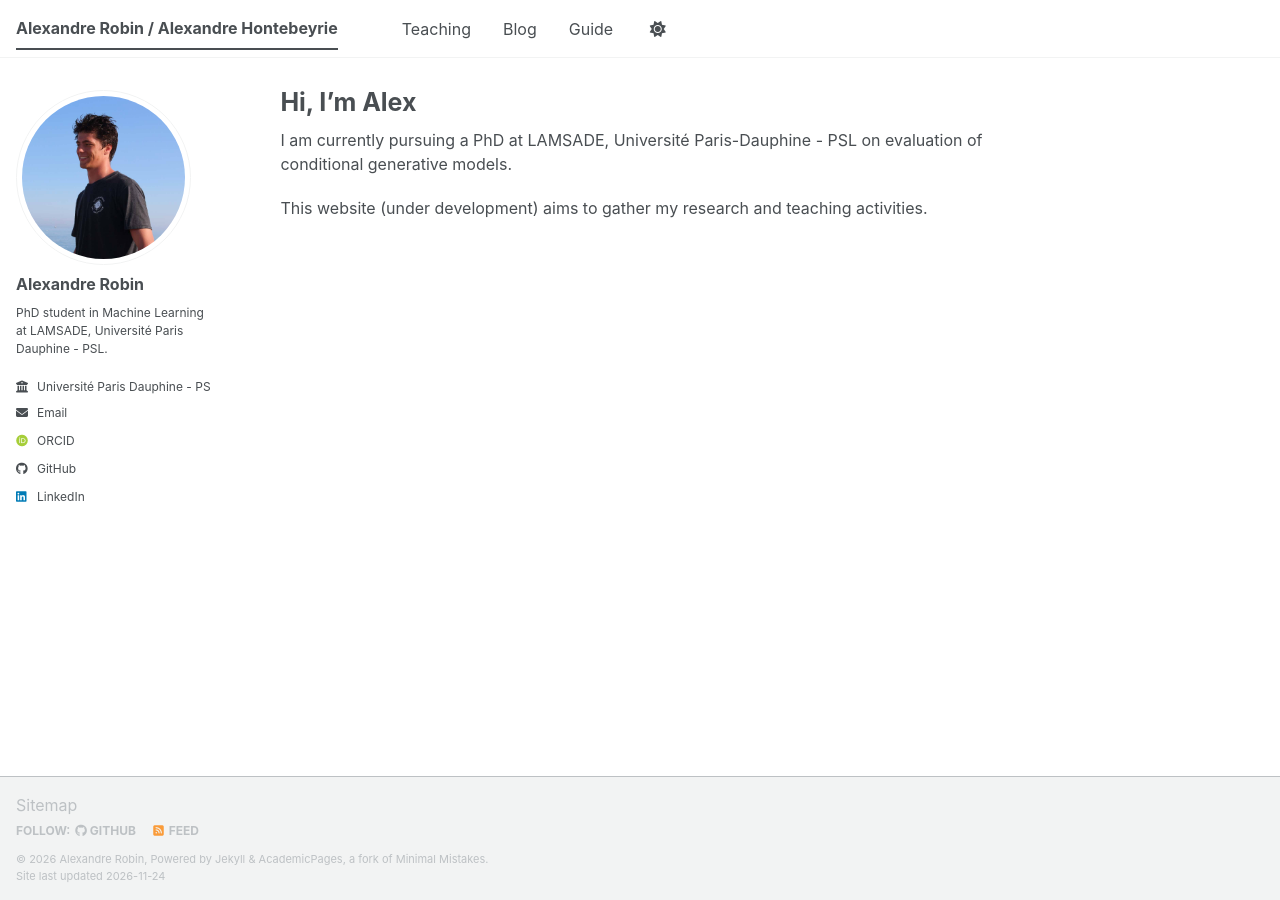
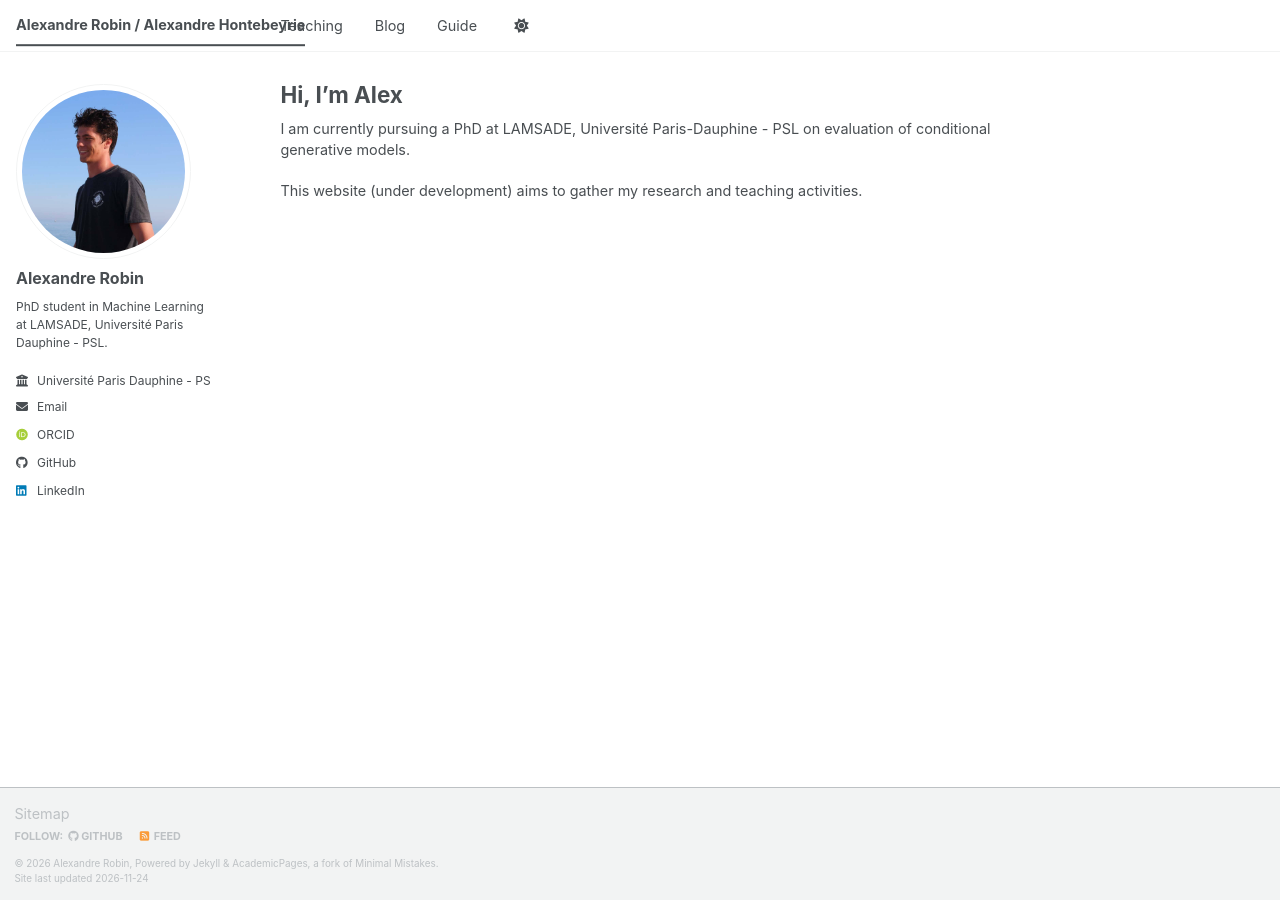
Before and after one commit to alexrob123/alexrob123.github.io, a Jekyll site: the page built from _pages/about.md, in a window 1280 px wide. Built offline with Jekyll 4.4.1, drawn with Linux system fonts in a browser that asks for light colours; some web fonts are replaced; a script bundle is joined from its source files by our own code; library files that are not in the unit come from our copies.

Commit message:
Add site-wide style tweaks
- Slightly smaller text everywhere except the sidebar
- Custom link color (#85b4de), no underlines
- Align top menu links with the page text
- Match list page font sizes with the homepage

Co-Authored-By: Claude Opus 5.5 <noreply@anthropic.com>

```diff
--- /dev/null
+++ b/_sass/layout/_custom.scss
@@ -0,0 +1,84 @@
+/* ==========================================================================
+   CUSTOM SITE-WIDE TWEAKS
+   ========================================================================== */
+
+/* Link color (light and dark mode). Hover is a slightly darker shade. */
+$custom-link-color: #85b4de;
+
+:root,
+html[data-theme="dark"] {
+  --global-link-color: #{$custom-link-color};
+  --global-link-color-visited: #{$custom-link-color};
+  --global-link-color-hover: #{mix(#000, $custom-link-color, 20%)};
+}
+
+/* Slightly smaller text everywhere except the left sidebar (author profile).
+   Sizes inside these containers are relative (em), so everything scales together.
+   Change this one value to adjust: 1 = original size. */
+$content-font-scale: 0.9;
+
+.masthead,
+.page,
+.archive,
+.page__footer {
+  font-size: $content-font-scale * 1em;
+}
+
+/* Top menu: align the menu links (About, Publications, ...) with the left edge
+   of the page text. The site name stays on the far left.
+   Uses the same grid math as `.page` in _page.scss:
+   span(10 of 12 last) + prefix(0.5 of 12). */
+.masthead__inner-wrap {
+  /* same horizontal padding as #main, independent of the menu font size */
+  padding-left: 1rem;
+  padding-right: 1rem;
+}
+
+@include breakpoint($large) {
+  .masthead__menu .visible-links {
+    position: relative;
+    padding-left: calc(100% - #{span(10 of 12)} + #{span(0.5 of 12 wide)});
+
+    /* site name pinned to the left */
+    > li:first-child {
+      position: absolute;
+      left: 0;
+      top: 50%;
+      transform: translateY(-50%);
+    }
+
+    /* first menu link starts exactly at the text edge */
+    > li:nth-child(2) a {
+      margin-left: 0;
+    }
+  }
+}
+
+/* No underline on links: the link color is enough. */
+.page a,
+.page a:hover,
+.archive a,
+.archive a:hover,
+.archive .archive__item-title,
+.archive .archive__item:hover .archive__item-title {
+  text-decoration: none;
+}
+
+/* List pages (Teaching, Publications): match the homepage look. */
+.archive {
+  /* same text width as the homepage (.page also has this right padding) */
+  @include breakpoint($large) {
+    @include suffix(2 of 12);
+  }
+
+  /* item titles: same size and font as the homepage titles (h3) */
+  .archive__item-title {
+    font-size: $type-size-5;
+    font-family: $header-font-family;
+  }
+
+  /* line under the title: same size as on the homepage */
+  .list__item .page__meta {
+    font-size: 0.85em;
+  }
+}
--- a/assets/css/main.scss
+++ b/assets/css/main.scss
@@ -36,6 +36,7 @@
     "layout/archive",
     "layout/sidebar",
     "layout/json_cv",
+    "layout/custom",
 
     "vendor/font-awesome/fontawesome",
     "vendor/font-awesome/solid",
```
